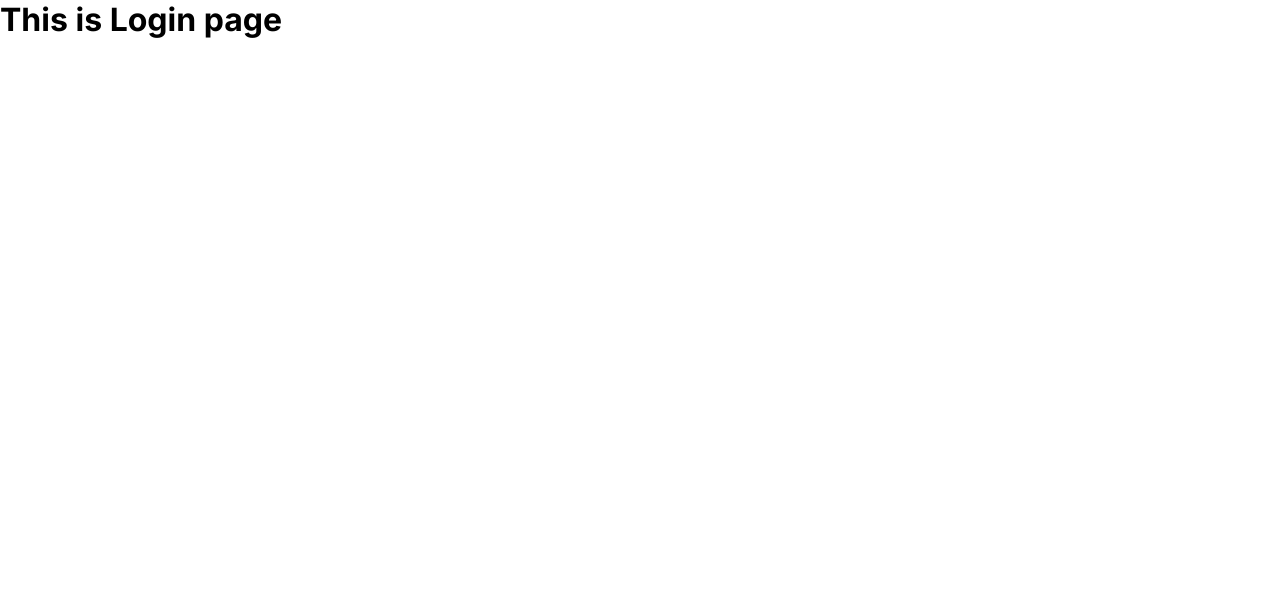
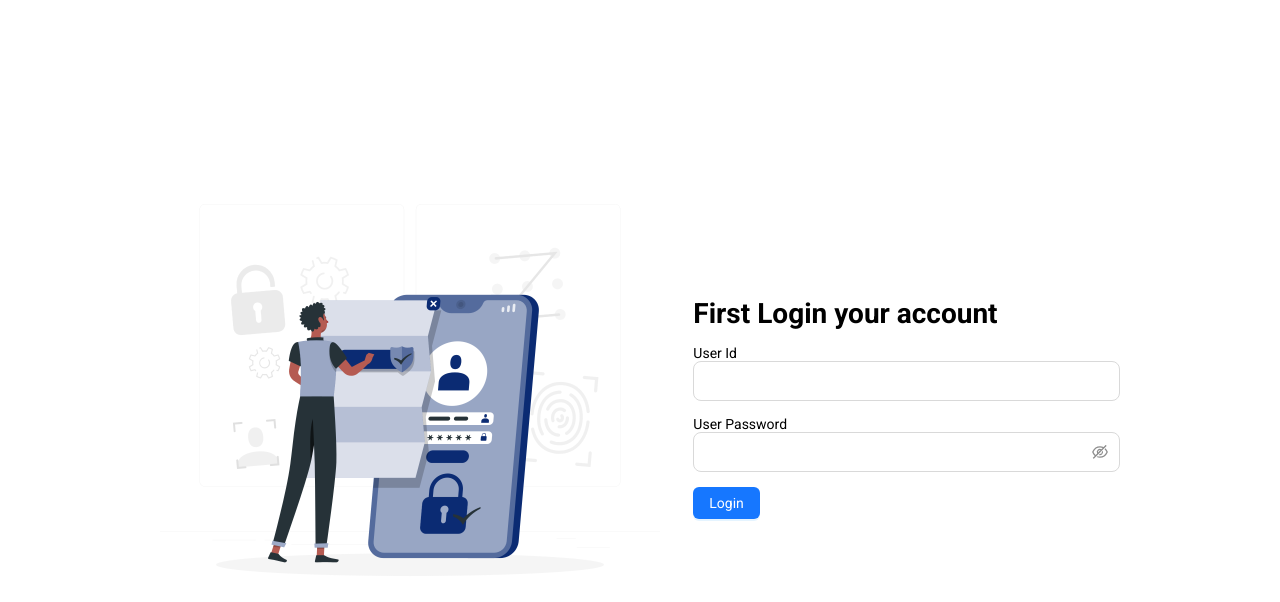
Before and after one commit to rajibdas-it/ums_client, a Next.js app: page /login in a window 1280 px wide. Shown: the top 602 px of the page. Built offline with nearby package versions, Linux system fonts and the light colour scheme.

Commit message:
create login page add google font etc

```diff
--- a/src/app/(withlayout)/layout.tsx
+++ b/src/app/(withlayout)/layout.tsx
@@ -3,6 +3,8 @@ import Sidebar from "@/components/ui/Sidebar";
 import Contents from "@/components/ui/Contents";
 
 const DashboardLayout = ({ children }: { children: React.ReactNode }) => {
+  const base = "admin";
+
   return (
     <Layout hasSider>
       <Sidebar />
--- a/src/app/globals.css
+++ b/src/app/globals.css
@@ -1,5 +1,8 @@
+@import url("https://fonts.googleapis.com/css2?family=Roboto:wght@300;400;700&display=swap");
+
 * {
   box-sizing: border-box;
   padding: 0;
   margin: 0;
+  font-family: "Roboto", sans-serif;
 }
--- a/src/app/login/page.tsx
+++ b/src/app/login/page.tsx
@@ -1,10 +1,59 @@
+"use client";
+
+import { Button, Col, Row } from "antd";
+import loginImg from "../../assets/login_image.png";
+import Image from "next/image";
+import FormInput from "@/components/form/FormInput";
+import From from "@/components/form/From";
+import { SubmitHandler } from "react-hook-form";
+
+type FormValues = {
+  id: string;
+  password: string;
+};
+
 const LoginPage = () => {
+  const onSubmit = (data: SubmitHandler<FormValues>) => {
+    try {
+      console.log(data);
+    } catch (error) {
+      console.log(error);
+    }
+  };
   return (
-    <div>
-      <h1>This is Login page</h1>
-    </div>
+    <Row
+      justify="center"
+      align="middle"
+      style={{
+        minHeight: "100vh",
+      }}
+    >
+      <Col sm={12} md={16} lg={10}>
+        <Image src={loginImg} alt="login_image" width={500} />
+      </Col>
+      <Col sm={12} md={8} lg={8}>
+        <h1 style={{ margin: "15px 0px" }}>First Login your account</h1>
+        <div>
+          <From submitHandler={onSubmit}>
+            <div>
+              <FormInput name="id" type="text" size="large" label="User Id" />
+            </div>
+            <div style={{ margin: "15px 0px" }}>
+              <FormInput
+                name="password"
+                type="password"
+                size="large"
+                label="User Password"
+              />
+            </div>
+            <Button type="primary" htmlType="submit">
+              Login
+            </Button>
+          </From>
+        </div>
+      </Col>
+    </Row>
   );
 };
 
 export default LoginPage;
-<h1>This is Login page</h1>;
--- a/src/components/form/FormInput.tsx
+++ b/src/components/form/FormInput.tsx
@@ -11,7 +11,7 @@ interface IInput {
   value?: string | string[] | undefined;
   id?: string;
   placeholder?: string;
-  validation: Record<string, unknown>;
+  validation?: Record<string, unknown>;
 }
 
 const FormInput = ({
@@ -32,7 +32,17 @@ const FormInput = ({
       <Controller
         control={control}
         name={name}
-        render={({ field }) => (
+        render={({ field }) =>
+          type === "password" ? (
+            <Input.Password
+              type={type}
+              size={size}
+              placeholder={placeholder}
+              {...field}
+              value={value ? value : field.value}
+              id={id}
+            />
+          ) : (
             <Input
               type={type}
               size={size}
@@ -41,7 +51,8 @@ const FormInput = ({
               value={value ? value : field.value}
               id={id}
             />
-        )}
+          )
+        }
       />
     </>
   );
--- a/src/components/form/From.tsx
+++ b/src/components/form/From.tsx
@@ -1,11 +1,6 @@
 "use client";
 import { ReactElement, ReactNode } from "react";
-import {
-  useForm,
-  FormProvider,
-  useFormContext,
-  SubmitHandler,
-} from "react-hook-form";
+import { useForm, FormProvider, SubmitHandler } from "react-hook-form";
 
 type FormConfig = {
   defaultValues?: Record<string, any>;
@@ -31,7 +26,7 @@ const From = ({ children, submitHandler, defaultValues }: FormProps) => {
 
   return (
     <FormProvider {...methods}>
-      <form onSubmit={handleSubmit(onSubmit)}></form>
+      <form onSubmit={handleSubmit(onSubmit)}>{children}</form>
     </FormProvider>
   );
 };
```
Also changed, not shown: src/test.ts (added, +48 -0 lines), src/assets/login_image.png (added), src/components/ui/UMBreadcumb.tsx (added). Lines whose indentation alone changed are shown as unchanged.
